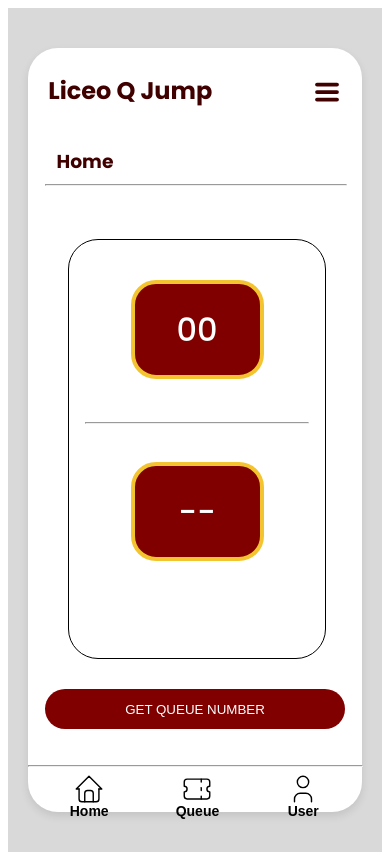
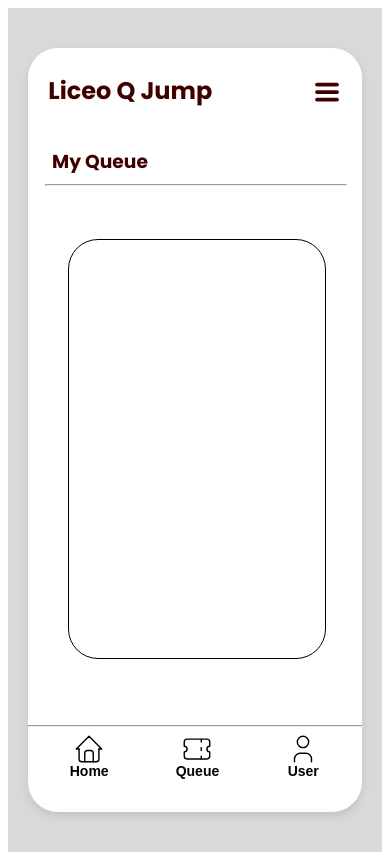
Before and after one commit to JDaiNCK777/Practice-FE, an Angular app: page / in a window 390 px wide. Built offline with nearby package versions, Linux system fonts and the light colour scheme.

Commit message:
Dashboard

```diff
--- a/src/app/Userdashboard/UserMyQueue/UserMyQueue.component.html
+++ b/src/app/Userdashboard/UserMyQueue/UserMyQueue.component.html
@@ -11,31 +11,16 @@
       </header>
 
       <div class = "Inner-card">
-        <h3>Home</h3>
+        <h3>My Queue</h3>
         <hr class = "divider">
       </div>
 
       <div class = "Queue-Card">
 
-        <div class = "CurrentQueue">
-          <h1 class = "CurrentQueueNu">
-            00
-          </h1>
-        </div>
 
-        <hr class = "Queue-Divider">
 
-        <div class = "YourQueue">
-          <h1 class = "YourQueueNum">
-            --
-          </h1>
-        </div>
 
       </div>
-
-      <button class = "GetNumber">
-        GET QUEUE NUMBER
-      </button>
 
       <div class = "NavBar">
 
--- a/src/app/Userdashboard/UserMyQueue/UserMyQueue.component.scss
+++ b/src/app/Userdashboard/UserMyQueue/UserMyQueue.component.scss
@@ -1,53 +1,4 @@
 @import url('https://fonts.googleapis.com/css2?family=Poppins:wght@400;500;600;700;800&display=swap');
-
-.Background {
-    background-color: #D9D9D9;
-    display: flex;
-    align-items: center;
-    justify-content: center;
-    height: 100vh;
-}
-
-.Dashboard-card {
-    background-color: #FFFFFF;
-    border-radius: 30px;
-    padding: 40px;
-    text-align: center;
-    align-items: center;
-    justify-content: center;
-    box-shadow: 0 4px 8px rgba(0, 0, 0, 0.1);
-    height: 85vh;
-    width: 65vw;
-}
-
-header {
-    position: relative;
-    bottom: 35px;
-    display: flex;
-    text-align: center;
-    font-size: 16px;
-    font-weight: bold;
-}
-
-h2 {
-    position: relative;
-    right: 10px;
-}
-
-svg {
-    position: relative;
-    left: 104px;
-    height: 30px;
-    width: 30px;
-    margin-top: 24px;
-}
-
-@media screen and (max-width: 376px) {
-    .Dashboard-card {
-        width: 65vw;
-        height: 75vh;
-    }
-}@import url('https://fonts.googleapis.com/css2?family=Poppins:wght@400;500;600;700;800&display=swap');
 
 .Background {
     background-color: #D9D9D9;
@@ -246,7 +197,7 @@ h2 {
 
 h3 {
     position: relative;
-    right: 125px;
+    right: 110px;
     bottom: 35px;
 }
 
@@ -302,7 +253,7 @@ h3 {
     }
 
     h3 {
-        right: 120px;
+        right: 105px;
     }
 
     h2 {
@@ -382,7 +333,7 @@ h3 {
     }
 
     h3 {
-        right: 110px;
+        right: 95px;
     }
 
     h2 {
--- a/src/app/app.routes.ts
+++ b/src/app/app.routes.ts
@@ -8,10 +8,10 @@ import { UserGuideComponent } from './Userdashboard/UserGuide/UserGuide.componen
 
 
 export const routes: Routes = [
-    { path: '', component: UserDashboardComponent },
+    { path: 'home', component: UserDashboardComponent },
     { path: 'login', component: UserLoginComponent },
     { path: 'createuser', component: UserCreateAccountComponent },
-    { path: 'myqueue', component: UserMyQueueComponent },
+    { path: '', component: UserMyQueueComponent },
     { path: 'help', component: UserHelpComponent},
     { path: 'guide', component: UserGuideComponent }
 ];
```
